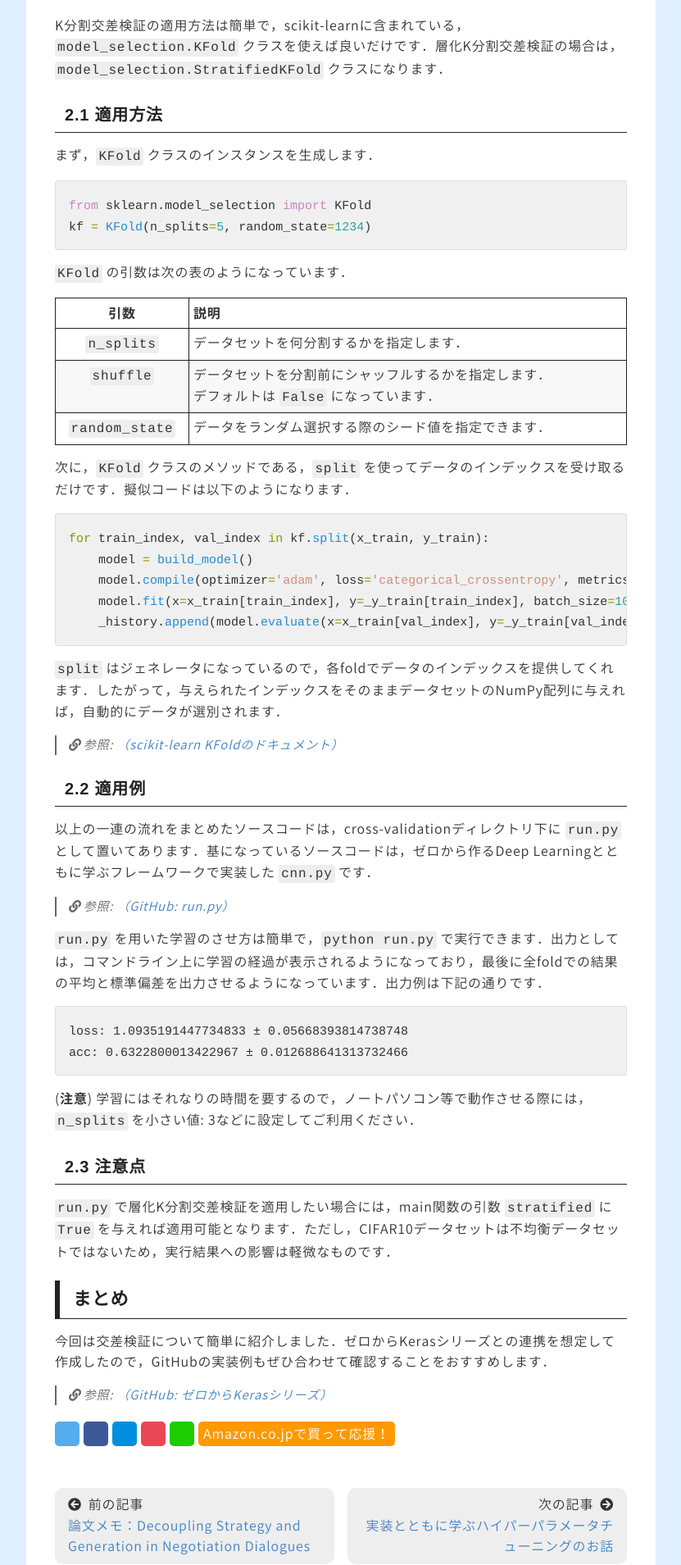
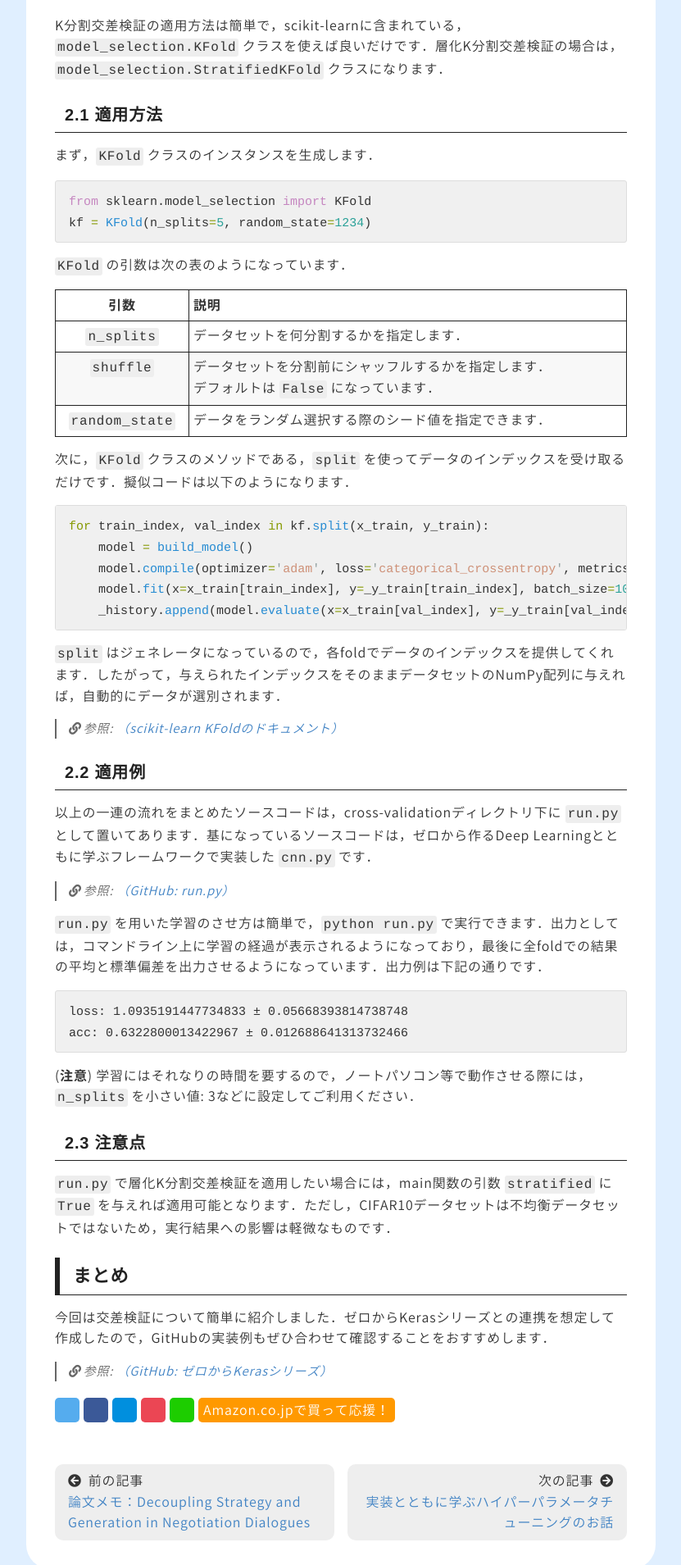
Before and after one commit to gucci-j/gucci-j.github.io, a Jekyll site: the page built from _posts/2019-8-4-cv-intro.md, in a window 1280 px wide. Shown: the part 2972-4881 px from the top of the page at 82% size, without its empty margins (66-897 px from the left). Built offline with Jekyll 4.4.1, drawn with Linux system fonts in a browser that asks for light colours; nearby versions of some CDN libraries; some web fonts are replaced; formulas are drawn with MathJax 3; comment, search, counter and statistics services are not loaded; grey boxes are pictures that could not be loaded.

Commit message:
Modify style sheets

```diff
--- a/_sass/_highlights.scss
+++ b/_sass/_highlights.scss
@@ -1,11 +1,11 @@
 pre.highlight {
-  padding: 1em;
+  padding: 0.7em 1em;
   color: $darkGray;
   background-color: rgb(240, 240, 240);
   border: 1px solid #ddd;
   border-radius: 3px;
   overflow-x: auto;
-  margin: 10px 0 10px 0;
+  margin: 5px 0 5px 0;
 }
 
 code {
--- a/css/post.scss
+++ b/css/post.scss
@@ -45,10 +45,6 @@
     border: 1px $darkerGray solid;
   }
 
-  table td {
-    overflow-wrap : break-word;
-  }
-
   table tr:nth-child(even){
     background-color: rgb(248, 248, 248)
   }
@@ -64,6 +60,9 @@
     padding: 2px 3px 2px 3px;
     border-radius: 3px;
   }
+
+  /* 本文オーバーフロー対策 */
+  overflow-wrap: break-word;
 }
 
 .post h2 {
--- a/robots.txt
+++ b/robots.txt
@@ -1,7 +1,5 @@
 ---
 layout: null
 ---
-User-agent: *
-Disallow: /resources/about/a_yamaguchi_cv.pdf
 
 Sitemap: {{ site.url }}{{ site.baseurl }}/sitemap.xml
```
Also changed, not shown: 4 other files.
